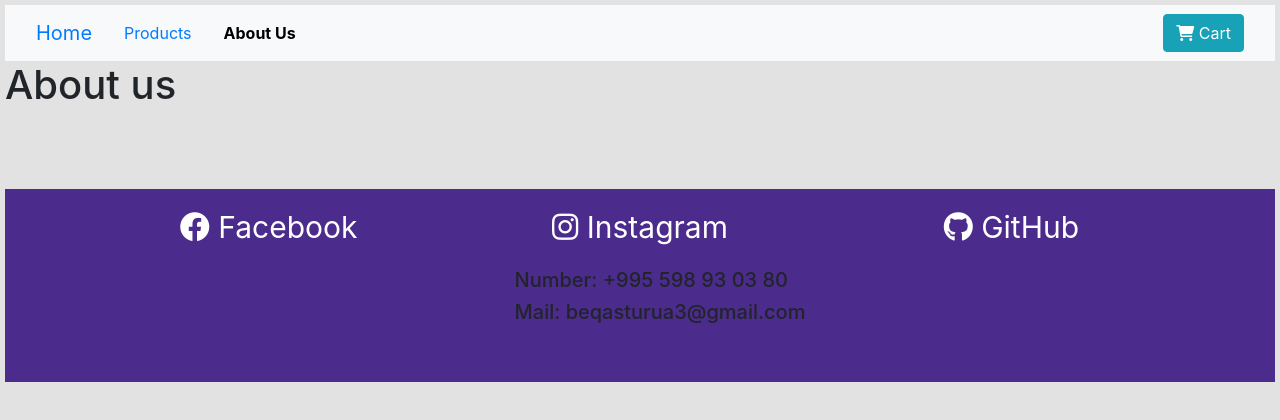
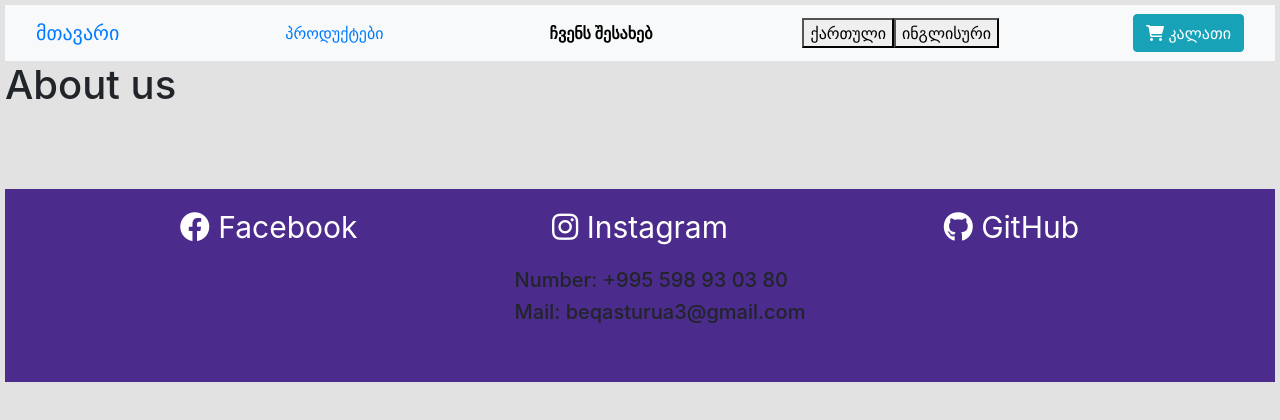
Before and after one commit to bekasturua/Shoping-site-React-GeoLab, a React (Create React App) app: page /about in a window 1280 px wide. Shown: the top 420 px of the page. Built offline with nearby package versions, Linux system fonts and the light colour scheme.

Commit message:
added useTransition hook

```diff
--- a/package.json
+++ b/package.json
@@ -7,8 +7,10 @@
     "@testing-library/react": "^13.3.0",
     "@testing-library/user-event": "^13.5.0",
     "axios": "^0.27.2",
+    "i18next": "^21.8.13",
     "react": "^18.2.0",
     "react-dom": "^18.2.0",
+    "react-i18next": "^11.18.0",
     "react-query": "^3.39.1",
     "react-router-dom": "^6.3.0",
     "react-scripts": "5.0.1",
--- a/src/App.js
+++ b/src/App.js
@@ -5,6 +5,7 @@ import Home from "./pages/Home";
 import Product from "./pages/Product";
 import About from "./pages/about";
 import Prod from "./pages/prod";
+import "./i18n";
 
 const queryClient = new QueryClient();
 
--- /dev/null
+++ b/src/i18n/en.json
@@ -0,0 +1,8 @@
+{
+  "products": "Products",
+  "home": "Home",
+  "about_us": "About Us",
+  "cart": "Cart",
+  "en": "Eng",
+  "ka": "Geo"
+}
--- /dev/null
+++ b/src/i18n/index.js
@@ -0,0 +1,29 @@
+import i18n from "i18next";
+import { initReactI18next } from "react-i18next";
+
+// the translations
+// (tip move them in a JSON file and import them,
+// or even better, manage them separated from your code: https://react.i18next.com/guides/multiple-translation-files)
+const resources = {
+  ka: {
+    translation: require("./ka.json"),
+  },
+  en: {
+    translation: require("./en.json"),
+  },
+};
+
+i18n
+  .use(initReactI18next) // passes i18n down to react-i18next
+  .init({
+    resources,
+    lng: "ka", // language to use, more information here: https://www.i18next.com/overview/configuration-options#languages-namespaces-resources
+    // you can use the i18n.changeLanguage function to change the language manually: https://www.i18next.com/overview/api#changelanguage
+    // if you're using a language detector, do not define the lng option
+
+    interpolation: {
+      escapeValue: false, // react already safes from xss
+    },
+  });
+
+export default i18n;
--- /dev/null
+++ b/src/i18n/ka.json
@@ -0,0 +1,8 @@
+{
+  "products": "პროდუქტები",
+  "home": "მთავარი",
+  "about_us": "ჩვენს შესახებ",
+  "cart": "კალათი",
+  "en": "ინგლისური",
+  "ka": "ქართული"
+}
--- a/src/pages/pages.js
+++ b/src/pages/pages.js
@@ -1,7 +1,11 @@
+import { useTransition } from "react";
 import { NavLink, Link } from "react-router-dom";
 import "./pages.modules.css";
+import { useTranslation } from "react-i18next";
 
 export default function Page({ children }) {
+  const { t, i18n } = useTranslation();
+
   return (
     <>
       <div>
@@ -24,8 +28,10 @@ export default function Page({ children }) {
                 isActive ? "navbar-brand active" : "navbar-brand"
               }
               href="/"
+              aria-current="page"
             >
-              Home
+              {t("home")}
+              {/* Home */}
             </NavLink>
             <NavLink
               to="/prod"
@@ -34,7 +40,8 @@ export default function Page({ children }) {
               }
               href="/"
             >
-              Products
+              {t("products")}
+              {/* Products */}
             </NavLink>
             <NavLink
               to="/about"
@@ -43,18 +50,19 @@ export default function Page({ children }) {
               }
               href="/"
             >
-              About Us
+              {t("about_us")}
+              {/* About Us */}
             </NavLink>
-            <div className="collapse navbar-collapse" id="navbarTogglerDemo03">
-              <ul className="navbar-nav me-auto mb-2 mb-lg-0">
-                <li className="nav-item"></li>
-                <li className="nav-item"></li>
-                <li className="nav-item"></li>
-              </ul>
+
+            <div>
+              <button onClick={() => i18n.changeLanguage("ka")}>{t("ka")}</button>
+              <button onClick={() => i18n.changeLanguage("en")}>{t("en")}</button>
             </div>
-            <button type="button" className="btn btn-info">
-              <i className="fa-solid fa-cart-shopping"></i> Cart
-            </button>
+            <div>
+              <button type="button" className="btn btn-info">
+                <i className="fa-solid fa-cart-shopping"></i> {t("cart")}
+              </button>
+            </div>
           </div>
         </nav>
       </div>
```
Also changed, not shown: src/pages/Home.js (line endings or trailing spaces), 1 other file (tests, documents, lock files or other folders).
